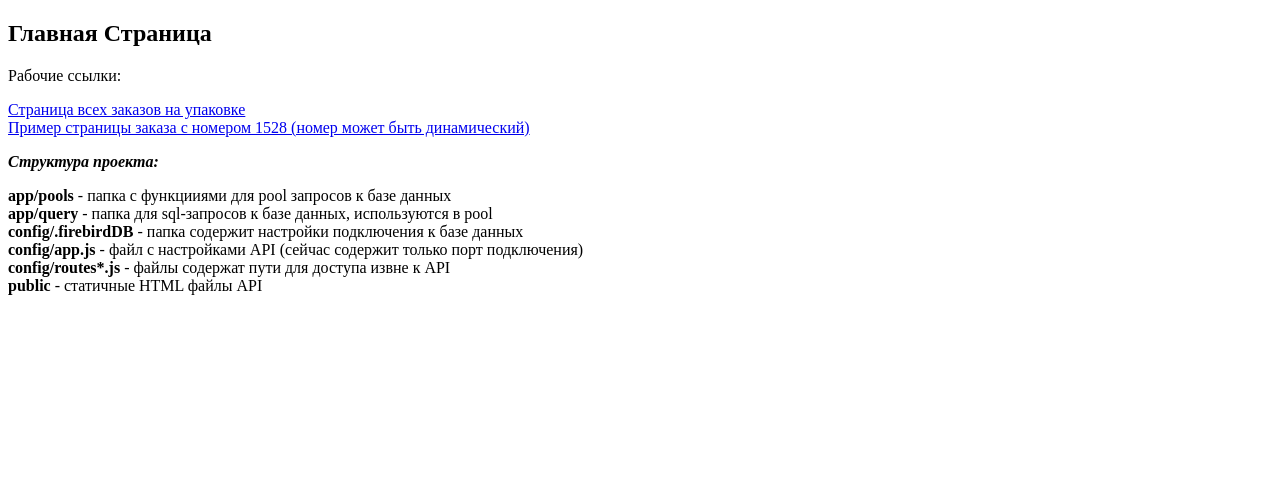
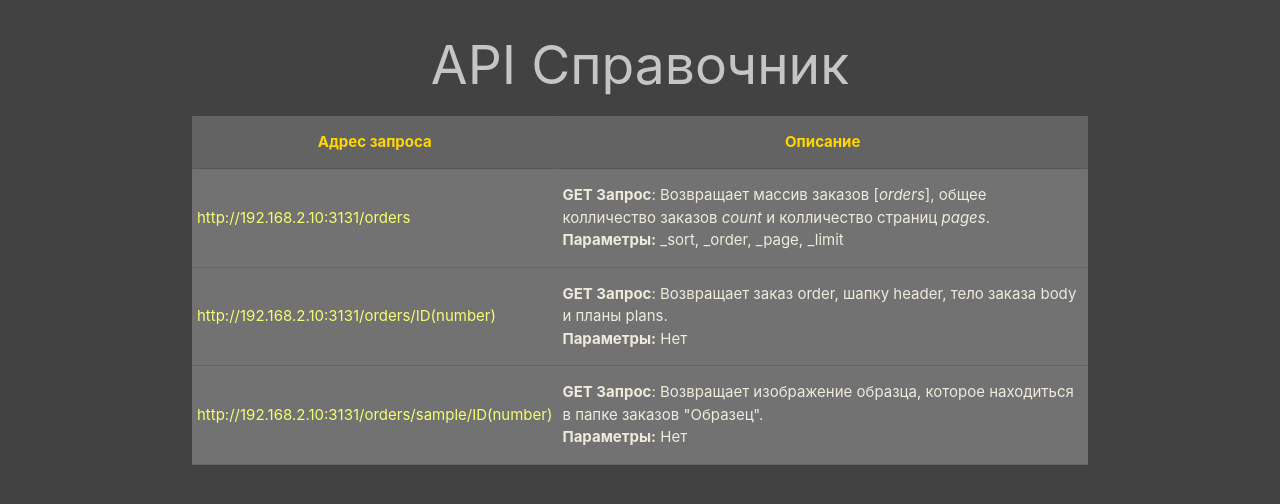
Before and after one commit to TinGoll/ServerYug, a website: page public/index.html in a window 1280 px wide. Drawn offline with nearby package versions, Linux system fonts and the light colour scheme.

Commit message:
Comit 13.09.2021 v 1.0

```diff
--- a/package.json
+++ b/package.json
@@ -15,9 +15,11 @@
     "axios": "^0.21.1",
     "bcryptjs": "^2.4.3",
     "body-parser": "^1.19.0",
+    "date-format-parse": "^0.2.7",
     "express": "^4.16.0",
     "express-validator": "^6.12.1",
     "jsonwebtoken": "^8.5.1",
+    "materialize-css": "^1.0.0-rc.2",
     "node-fetch": "^2.6.1",
     "node-firebird": "^0.9.9"
   },
--- a/public/index.html
+++ b/public/index.html
@@ -2,40 +2,52 @@
 <html lang="ru">
 <head>
     <meta charset="UTF-8">
+    <link rel="stylesheet" href="https://cdnjs.cloudflare.com/ajax/libs/materialize/1.0.0/css/materialize.min.css">
+    <link href="https://fonts.googleapis.com/icon?family=Material+Icons" rel="stylesheet">
+    <link href="style.css" rel="stylesheet">
     <meta http-equiv="X-UA-Compatible" content="IE=edge">
     <meta name="viewport" content="width=device-width, initial-scale=1.0">
     <title>API Firebird + Node</title>
 </head>
 <body>
-    <h2>Главная Страница</h2>
+    <header>
+        <div class="header">
+            <h2>API Справочник</h2>
+        </div>
+    </header>
+    <div class="container">
+        <table class="body-table">
+            <thead>
+              <tr>
+                  <th class="body-th">Адрес запроса</th>
+                  <th>Описание</th>
+              </tr>
+            </thead>
 
-    <p>Рабочие ссылки:</p>
-    <a href="/packages/">Страница всех заказов на упаковке</a>
-    <br/>
-    <a href="/packages/1528">Пример страницы заказа с номером 1528 (номер может быть динамический)</a>
-
-    <p>
-        <i><b>Структура проекта:</b></i> <br/>
-        <p></p>
-        <b>app/pools</b> - папка с функцииями для pool запросов к базе данных <br/>
-        <b>app/query</b> - папка для sql-запросов к базе данных, используются в pool <br/>
-        <b>config/.firebirdDB</b> - папка содержит настройки подключения к базе данных <br/>
-        <b>config/app.js</b> - файл с настройками API (сейчас содержит только порт подключения) <br/>
-        <b>config/routes*.js</b> - файлы содержат пути для доступа извне к API <br/>
-        <b>public</b> - статичные HTML файлы API <br/>
-    </p>
-</body>
+            <tbody>
+              <tr class="body-td">
+                <td class="body-cell">http://192.168.2.10:3131/orders</td>
+                <td>
+                    <b>GET Запрос</b>: Возвращает массив заказов [<i>orders</i>],
+                        общее колличество заказов <i>count</i> и колличество страниц <i>pages</i>. <br>
+                    <b>Параметры:</b> _sort, _order, _page, _limit
+                </td>
+              </tr>
+              <tr class="body-td">
+                <td class="body-cell">http://192.168.2.10:3131/orders/ID(number)</td>
+                <td>
+                    <b>GET Запрос</b>: Возвращает заказ order, шапку header, тело заказа body и планы plans.<br>
+                    <b>Параметры:</b> Нет
+                </td>
+              </tr>
+              <tr class="body-td">
+                <td class="body-cell">http://192.168.2.10:3131/orders/sample/ID(number)</td>
+                <td>
+                    <b>GET Запрос</b>: Возвращает изображение образца, которое находиться в папке заказов "Образец".<br>
+                    <b>Параметры:</b> Нет
+                </td>
+              </tr>
+            </tbody>
+          </table>
+    </div>
 </html>
-
-<!DOCTYPE html>
-<html lang="en">
-<head>
-    <meta charset="UTF-8">
-    <meta http-equiv="X-UA-Compatible" content="IE=edge">
-    <meta name="viewport" content="width=device-width, initial-scale=1.0">
-    <title>Document</title>
-</head>
-<body>
-
-</body>
-</html>
--- /dev/null
+++ b/public/style.css
@@ -0,0 +1,33 @@
+body {
+    background: #424242;
+    color: rgb(197, 197, 197);
+}
+
+th {
+    text-align: center;
+    background: #636363;
+    color: gold;
+}
+
+.header {
+    text-align: center;
+}
+
+.body-table {
+    background: #727272;
+    color:rgb(238, 235, 221);
+}
+
+
+.body-th {
+    width: 30%;
+}
+
+.body-cell {
+    color: rgb(244, 253, 114);
+}
+
+.body-td:hover {
+    font-style:normal;
+
+}
```
Also changed, not shown: app/dataBase/Transaction.js (+7 -16 lines), app/dataBase/test.js (added, +35 -0 lines), app/routes/atOrder.js (+19 -25 lines), 1 other file.
